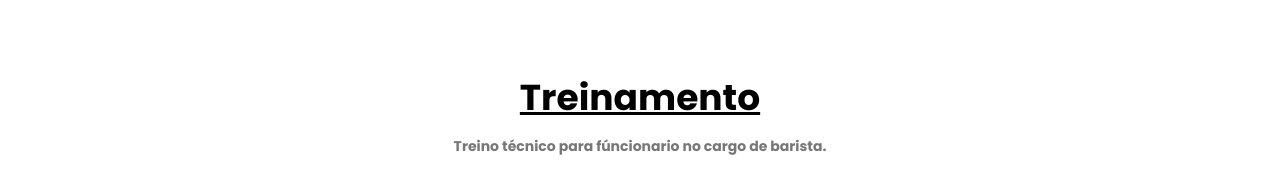
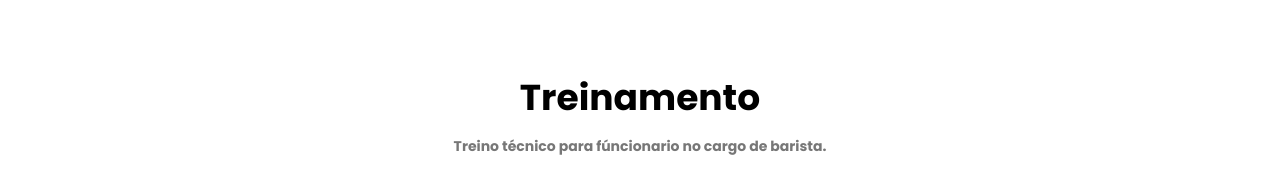
Before and after one commit to Danilo-730/Toca-Do-Hobbit-Website, a plain HTML site: page index.html in a window 1280 px wide. Shown: the part 830-1005 px from the top of the page. Drawn offline with Linux system fonts and the light colour scheme.

Commit message:
Update index.html

```diff
--- a/index.html
+++ b/index.html
@@ -33,7 +33,7 @@
     </section>
 
     <section class="about" id="about">
-        <a href="images/Apostila Treinamento Toca do Hobbit.docx" target="_self"><h1>Treinamento</h1></a>
+        <h1>Treinamento</h1>
         <p>Treino técnico para fúncionario no cargo de barista.
         </p>
         <div class="row">
```
